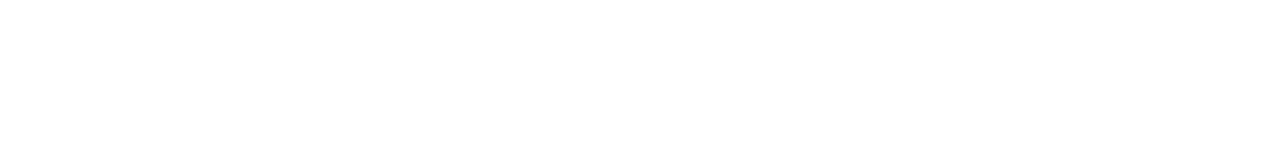
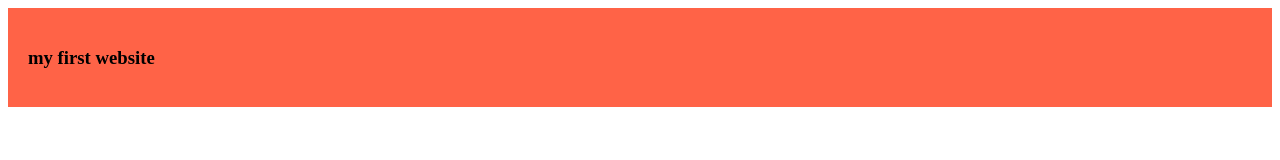
Before and after one commit to aseelrahman/my-simple-website, a plain HTML site: page index.html in a window 1280 px wide. Drawn offline with Linux system fonts and the light colour scheme.

Commit message:
updated version

```diff
--- a/index.html
+++ b/index.html
@@ -4,8 +4,9 @@
     <meta charset="UTF-8">
     <meta name="viewport" content="width=device-width, initial-scale=1.0">
     <title>My simple website</title>
+    <link rel="stylesheet" href="styles/blog.css">
 </head>
 <body>
-
+    <div><h3>my first website</h3></div>
 </body>
 </html>
--- /dev/null
+++ b/styles/blog.css
@@ -0,0 +1,4 @@
+div{
+    background-color: tomato;
+    padding: 20px;
+}
```
